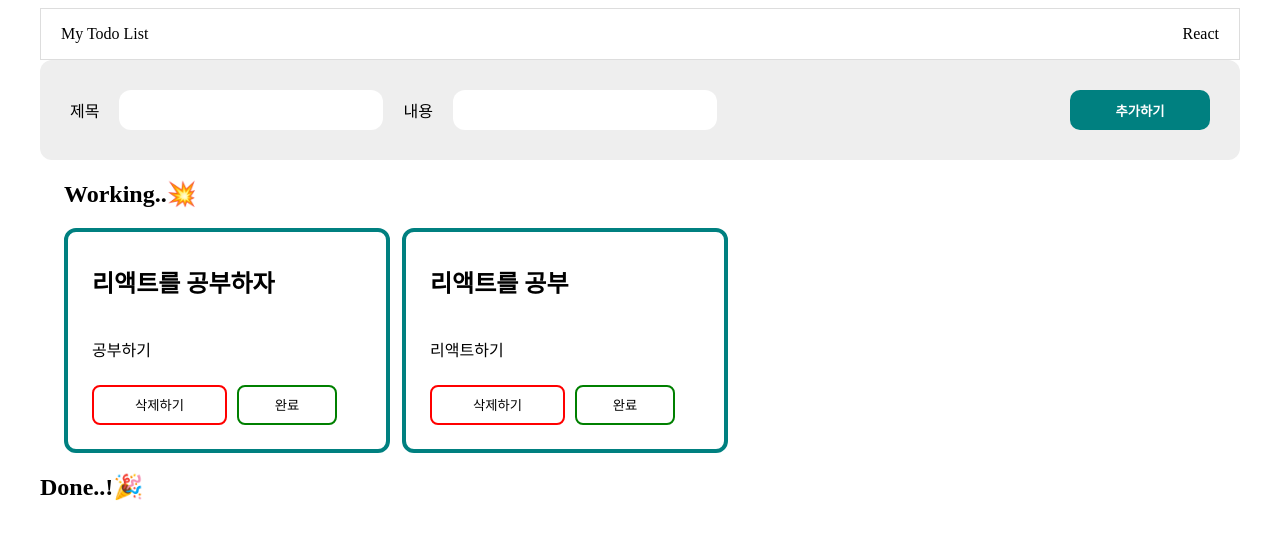
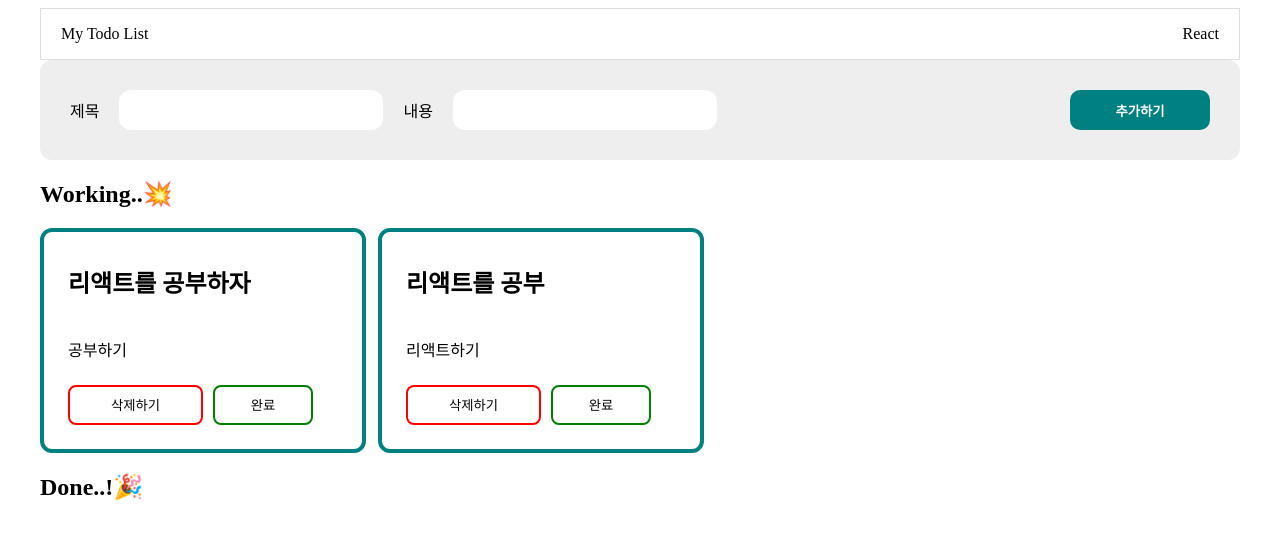
Before and after one commit to soomin-world/hanghae-todolist, a React (Create React App) app: page / in a window 1280 px wide. Shown: the top 538 px of the page. Built offline with nearby package versions, Linux system fonts and the light colour scheme.

Commit message:
패딩수정

```diff
--- a/src/App.jsx
+++ b/src/App.jsx
@@ -77,9 +77,8 @@ const App = () => {
               ) : null
             )}
           </div>
-        </div>
           <h2 className="list-title">Done..!🎉</h2>
-        <div className="app-style">
+          <div className="list-wrapper">
             {todos.map((todo) =>
               todo.isDone === true ? (
                 <Todo
@@ -90,6 +89,7 @@ const App = () => {
                 ></Todo>
               ) : null
             )}
+          </div>
         </div>
       </div>
     </div>
--- a/src/todo.css
+++ b/src/todo.css
@@ -64,10 +64,6 @@ h2 {
   gap: 20px;
 }
 
-.list-container {
-  padding: 0 24px;
-}
-
 .list-wrapper {
   display: flex;
   flex-wrap: wrap;
```
Lines whose indentation alone changed are shown as unchanged.
